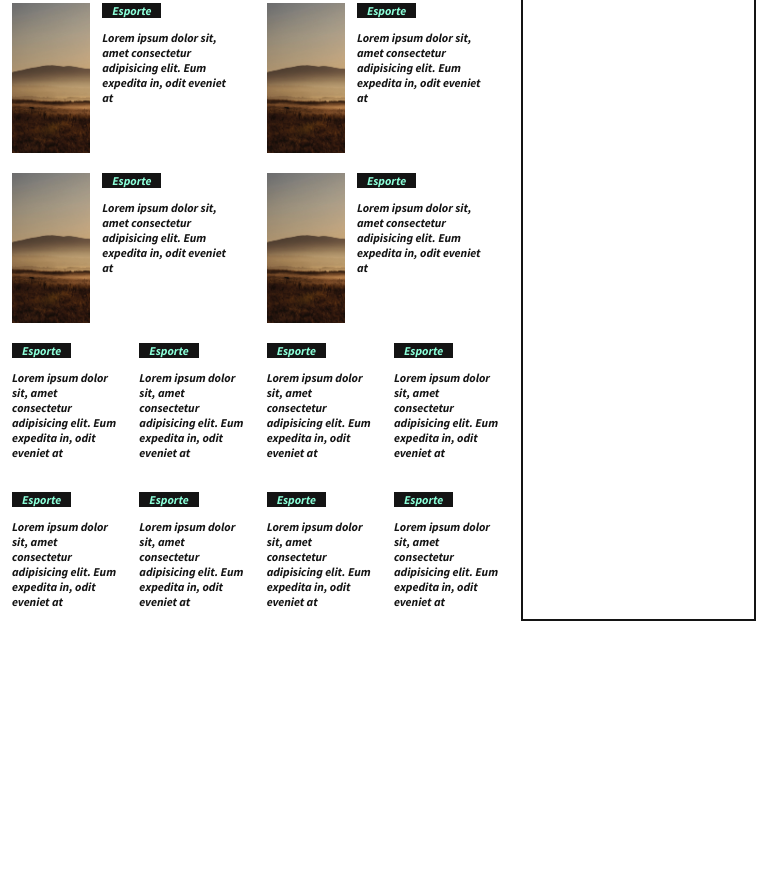
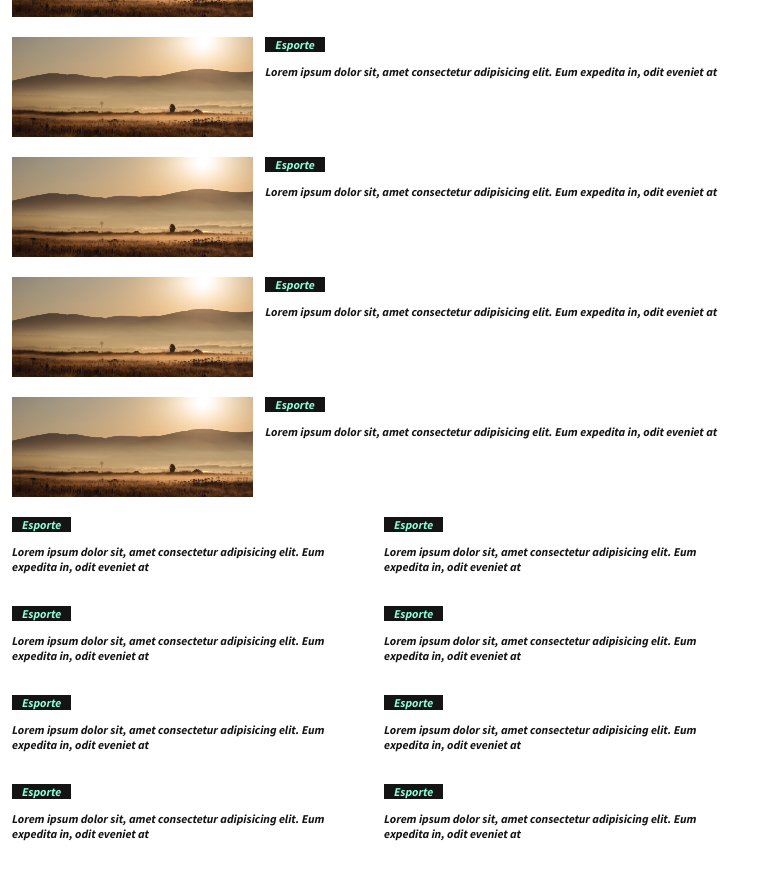
Before and after one commit to LGPossatto/grid-site-layout, a plain HTML site: page index.html in a window 768 px wide. Shown: the part 1436-2326 px from the top of the page. Drawn offline with Linux system fonts and the light colour scheme.

Commit message:
recent news section responsive design done

```diff
--- a/index.html
+++ b/index.html
@@ -147,7 +147,7 @@
           </a>
         </div>
 
-        <div class="recent-news__block grid grid-g-20 grid-gtc-3 grid-c-1">
+        <div class="recent-news__block-w-img grid-c-1 grid grid-g-20 grid-gtc-3">
           <a href="#!" class="news-w-img grid-c-1t4 grid grid-gtc-3 ">
             <div class="img-box grid-c-1">
               <img src="/images/marrom.jpg" alt="">
@@ -175,27 +175,8 @@
               <h4 class="fs-text fc-text container-padding-tb">Lorem ipsum dolor sit, amet consectetur adipisicing elit. Eum expedita in, odit eveniet at</h4>
             </div>
           </a>
-          <div class="no-img-block grid-c-1t4 grid grid-gtc-2 grid-g-20">
-            <a href="#!" class="news-wo-img">
-              <h6 class="title-type fs-text fc-title">Esporte</h6>
-              <h4 class="fs-text fc-text container-padding-tb">Lorem ipsum dolor sit, amet consectetur adipisicing elit. Eum expedita in, odit eveniet at</h4>
-            </a>
-            <a href="#!" class="news-wo-img">
-              <h6 class="title-type fs-text fc-title">Esporte</h6>
-              <h4 class="fs-text fc-text container-padding-tb">Lorem ipsum dolor sit, amet consectetur adipisicing elit. Eum expedita in, odit eveniet at</h4>
-            </a>
-            <a href="#!" class="news-wo-img">
-              <h6 class="title-type fs-text fc-title">Esporte</h6>
-              <h4 class="fs-text fc-text container-padding-tb">Lorem ipsum dolor sit, amet consectetur adipisicing elit. Eum expedita in, odit eveniet at</h4>
-            </a>
-            <a href="#!" class="news-wo-img">
-              <h6 class="title-type fs-text fc-title">Esporte</h6>
-              <h4 class="fs-text fc-text container-padding-tb">Lorem ipsum dolor sit, amet consectetur adipisicing elit. Eum expedita in, odit eveniet at</h4>
-            </a>
         </div>
-        </div>
-
-        <div class="recent-news__block grid grid-g-20 grid-gtc-3 grid-c-">
+        <div class="recent-news__block-w-img grid-c-2 grid grid-g-20 grid-gtc-3 ">
           <a href="#!" class="news-w-img grid-c-1t4 grid grid-gtc-3 ">
             <div class="img-box grid-c-1">
               <img src="/images/marrom.jpg" alt="">
@@ -223,7 +204,9 @@
               <h4 class="fs-text fc-text container-padding-tb">Lorem ipsum dolor sit, amet consectetur adipisicing elit. Eum expedita in, odit eveniet at</h4>
             </div>
           </a>
-          <div class="no-img-block grid-c-1t4 grid grid-gtc-2 grid-g-20">
+        </div>
+
+        <div class="recent-news__block-wo-img grid-c-1 grid grid-gtc-2 grid-g-20">
           <a href="#!" class="news-wo-img">
             <h6 class="title-type fs-text fc-title">Esporte</h6>
             <h4 class="fs-text fc-text container-padding-tb">Lorem ipsum dolor sit, amet consectetur adipisicing elit. Eum expedita in, odit eveniet at</h4>
@@ -241,9 +224,26 @@
             <h4 class="fs-text fc-text container-padding-tb">Lorem ipsum dolor sit, amet consectetur adipisicing elit. Eum expedita in, odit eveniet at</h4>
           </a>
         </div>
+        <div class="recent-news__block-wo-img grid-c-2 grid grid-gtc-2 grid-g-20">
+          <a href="#!" class="news-wo-img">
+              <h6 class="title-type fs-text fc-title">Esporte</h6>
+              <h4 class="fs-text fc-text container-padding-tb">Lorem ipsum dolor sit, amet consectetur adipisicing elit. Eum expedita in, odit eveniet at</h4>
+          </a>
+          <a href="#!" class="news-wo-img">
+              <h6 class="title-type fs-text fc-title">Esporte</h6>
+              <h4 class="fs-text fc-text container-padding-tb">Lorem ipsum dolor sit, amet consectetur adipisicing elit. Eum expedita in, odit eveniet at</h4>
+          </a>
+          <a href="#!" class="news-wo-img">
+              <h6 class="title-type fs-text fc-title">Esporte</h6>
+              <h4 class="fs-text fc-text container-padding-tb">Lorem ipsum dolor sit, amet consectetur adipisicing elit. Eum expedita in, odit eveniet at</h4>
+          </a>
+          <a href="#!" class="news-wo-img">
+              <h6 class="title-type fs-text fc-title">Esporte</h6>
+              <h4 class="fs-text fc-text container-padding-tb">Lorem ipsum dolor sit, amet consectetur adipisicing elit. Eum expedita in, odit eveniet at</h4>
+          </a>
         </div>
 
-        <div class="side-box grid-c-3 grid-r-1t3 flex flex-fdc flex-jcsb">
+        <div class="side-box grid-c-3 grid-r-1t4 flex flex-fdc flex-jcsb">
           <div class="div-a"></div>
           <div class="div-b"></div>
         </div>
--- a/styles/scss/_globals.scss
+++ b/styles/scss/_globals.scss
@@ -210,6 +210,10 @@ body {
     grid-row: 1 / 3;
   }
 
+  &-r-1t4 {
+    grid-row: 1 / 4;
+  }
+
   &-r-2t3 {
     grid-row: 2 / 3;
   }
--- a/styles/scss/_main.scss
+++ b/styles/scss/_main.scss
@@ -13,7 +13,7 @@
     }
   }
 
-  &__block {
+  &__block-w-img {
     .news-w-img {
       .img-box {
         overflow: hidden;
@@ -42,14 +42,14 @@
         }
       }
     }
+  }
 
-    .no-img-block {
-      .news-wo-img {
-        transition: opacity 0.25s ease-in-out;
+  &__block-wo-img {
+    .news-wo-img {
+      transition: opacity 0.25s ease-in-out;
 
-        &:hover {
-          opacity: 0.75;
-        }
+      &:hover {
+        opacity: 0.75;
       }
     }
   }
@@ -71,5 +71,94 @@
   }
 
   @media (max-width: 1170px) {
+    grid-template-columns: 1fr 1fr;
+
+    .side-box {
+      height: 250px;
+      grid-column: span 2;
+      grid-row: 4;
+
+      flex-direction: row;
+
+      .div-a {
+        width: 40%;
+        height: 100%;
+      }
+
+      .div-b {
+        margin-top: 0;
+        margin-left: 1rem;
+        width: 60%;
+      }
+    }
+  }
+
+  @media (max-width: 768px) {
+    grid-template-columns: 1fr;
+
+    &__block-w-img,
+    &__block-wo-img {
+      grid-column: 1;
+    }
+
+    &__block-w-img {
+      .news-w-img {
+        .img-box {
+          height: 100px;
+        }
+      }
+    }
+
+    .side-box {
+      grid-row: 7;
+    }
+  }
+
+  @media (max-width: 768px) and (min-width: 500px) {
+    &__block-w-img {
+      .news-w-img {
+        .img-box {
+          position: relative;
+          width: 100%;
+
+          img {
+            position: absolute;
+            bottom: 50%;
+            transform: translateY(50%);
+
+            width: 100%;
+            height: auto;
+
+            transition: transform 0s;
+          }
+        }
+
+        &:hover {
+          .img-box {
+            img {
+              transform: translateY(50%) scale(1.1);
+            }
+          }
+        }
+      }
+    }
+  }
+
+  @media (max-width: 500px) {
+    .side-box {
+      height: 350px;
+      flex-direction: column;
+      align-items: center;
+
+      .div-a,
+      .div-b {
+        width: 350px;
+      }
+
+      .div-b {
+        margin-left: 0;
+        margin-top: 1rem;
+      }
+    }
   }
 }
```
Also changed, not shown: styles/css/style.css, 1 other file. Lines whose indentation alone changed are shown as unchanged.
